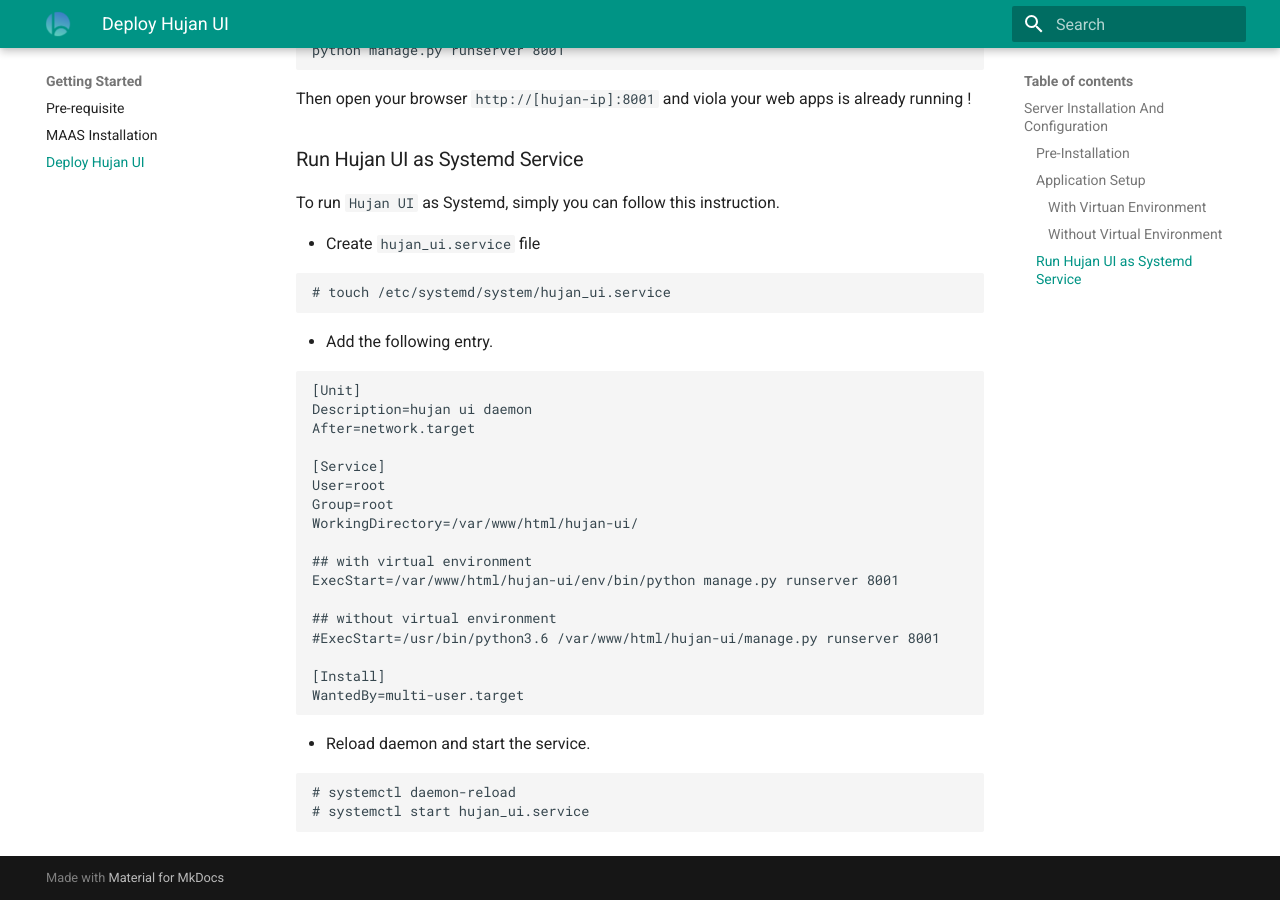
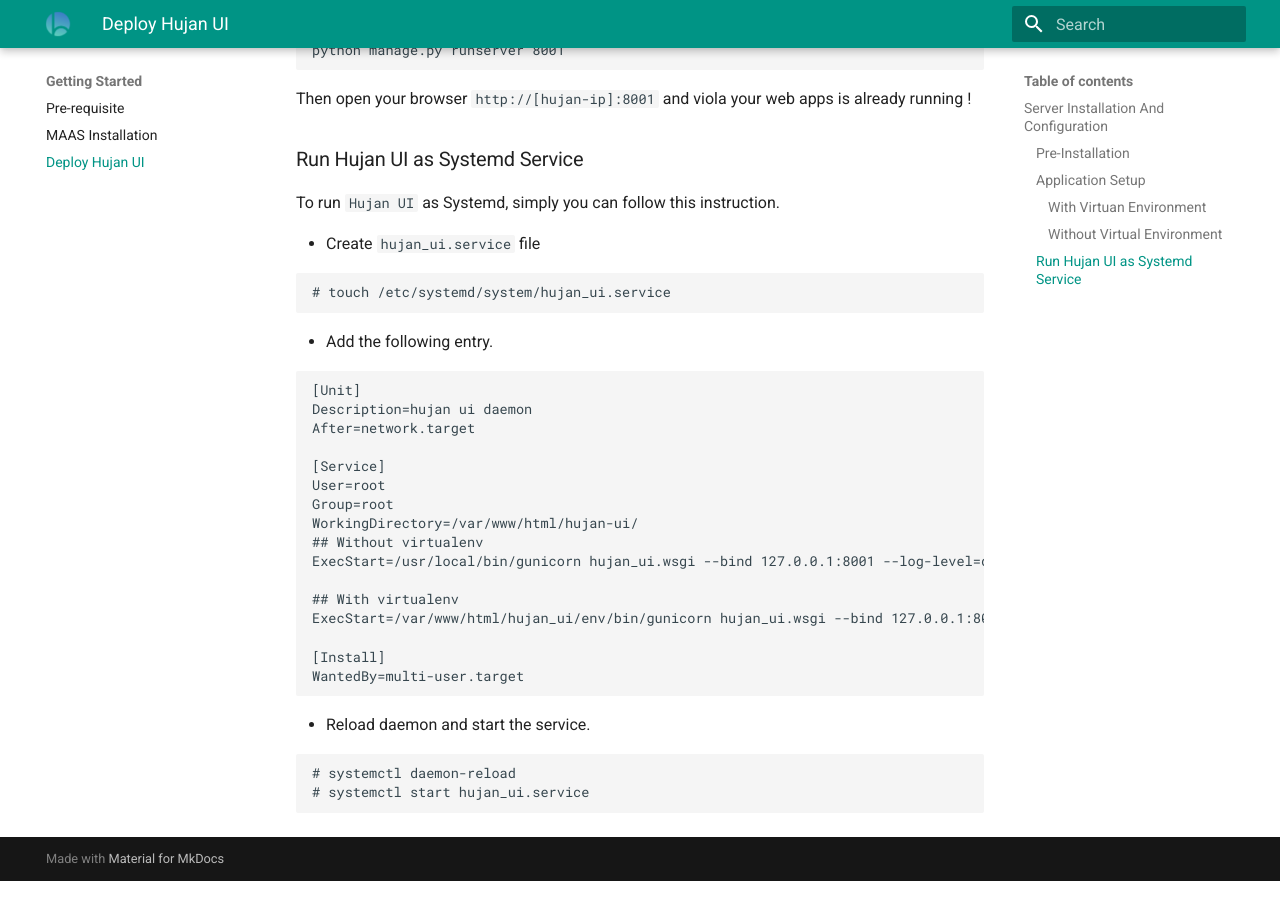
Before and after one commit to hujanio/hujanio.github.io, an MkDocs documentation site: the page built from docs/install.md, in a window 1280 px wide and 900 px high, scrolled down 1697 px. Built offline with MkDocs 1.6.1 and Material for MkDocs 9.7.7, drawn with Linux system fonts in a browser that asks for light colours.

Commit message:
add systemd gunicorn

```diff
--- a/docs/install.md
+++ b/docs/install.md
@@ -105,12 +105,11 @@ After=network.target
 User=root
 Group=root
 WorkingDirectory=/var/www/html/hujan-ui/
+## Without virtualenv
+ExecStart=/usr/local/bin/gunicorn hujan_ui.wsgi --bind 127.0.0.1:8001 --log-level=debug --log-file=logs/gunicorn.log
 
-## with virtual environment
-ExecStart=/var/www/html/hujan-ui/env/bin/python manage.py runserver 8001
-
-## without virtual environment
-#ExecStart=/usr/bin/python3.6 /var/www/html/hujan-ui/manage.py runserver 8001
+## With virtualenv
+ExecStart=/var/www/html/hujan_ui/env/bin/gunicorn hujan_ui.wsgi --bind 127.0.0.1:8001 --log-level=debug --log-file=logs/gunicorn.log
 
 [Install]
 WantedBy=multi-user.target
```
